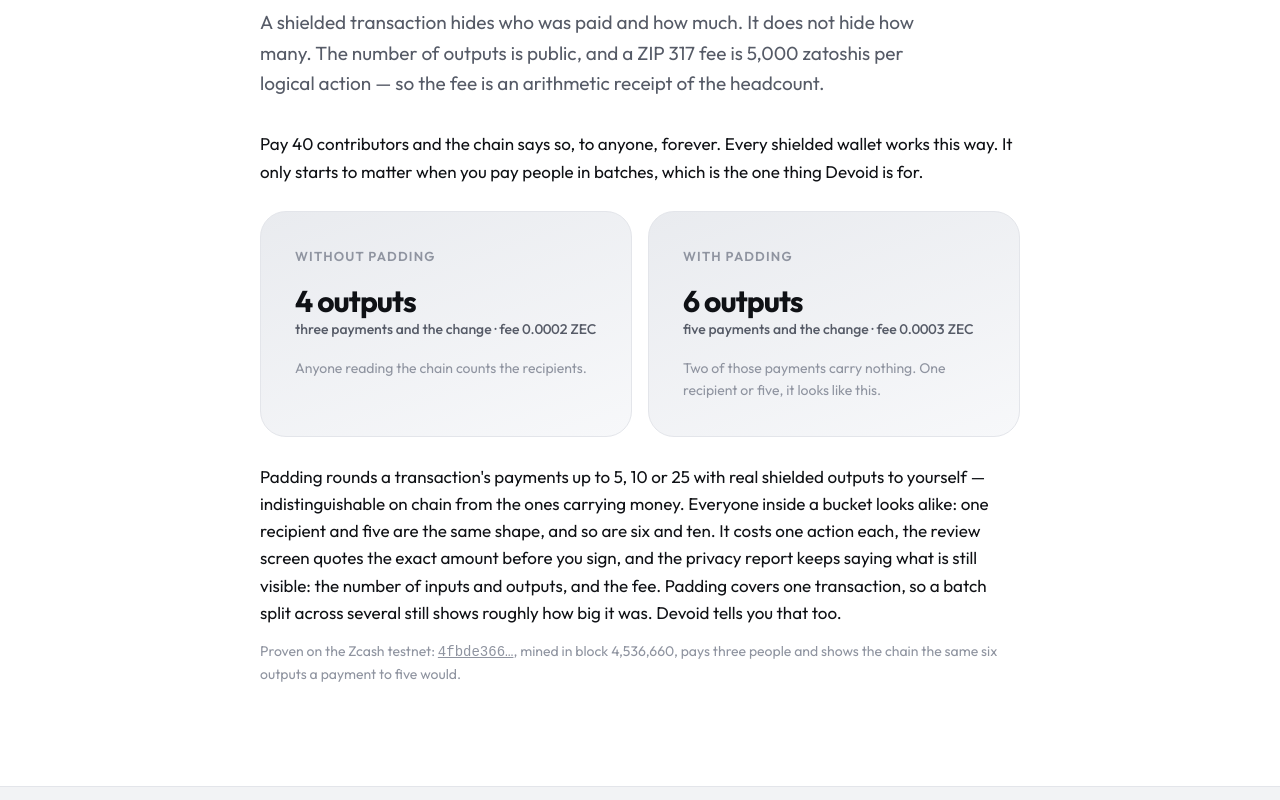
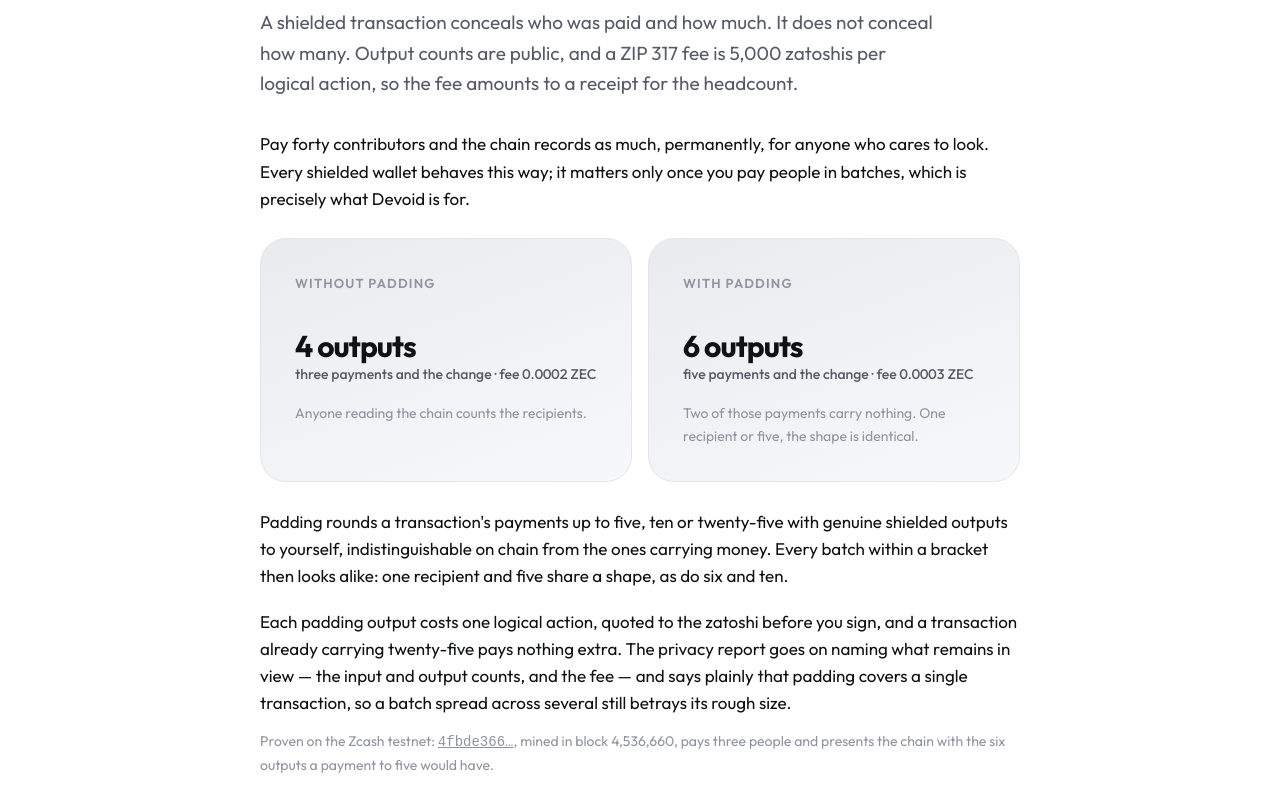
Before and after one commit to davebrian259-tech/Devoid, a website: page site/index.html in a window 1280 px wide. Shown: the part 1080-1880 px from the top of the page. Drawn offline with Linux system fonts and the light colour scheme; files whose address does not match are found by name.

Commit message:
Sharpen the writing on the front page and in the README
An editorial pass, not a change of substance. The hero no longer asks you to
"see what the chain will see"; the headcount section says conceals where it
meant conceals and drops the stray "Devoid tells you that too"; the long
paragraph after the two cards becomes two, with room between them on a phone.

The README's section on the leak loses its bolded list of what is and is not
hidden and keeps one plain sentence of limit instead, padding joins the feature
list where it belongs, the standing limitations read as a roadmap rather than a
confession, and the roadmap now names where this goes next: PCZT for air-gapped
signing, then FROST threshold approval for a payroll batch.

```diff
--- a/site/index.html
+++ b/site/index.html
@@ -38,7 +38,7 @@
     <div class="wrap hero-in">
       <div class="hero-copy">
         <h1>Pay everyone at once. <em>Privately.</em></h1>
-        <p class="lede">Devoid pays a whole list of people in one shielded Zcash transaction. Shielding hides who was paid and how much. Devoid also hides <em>how many</em> — the thing the output count and the fee otherwise give away. See exactly what the chain will see, then sign once.</p>
+        <p class="lede">Devoid pays a whole list of people in one shielded Zcash transaction. Shielding conceals who was paid and how much; Devoid conceals <em>how many</em>, which the output count and the fee would otherwise betray. Read what the chain will record, then sign once.</p>
         <div class="ctas">
           <a class="btn" href="app/" id="open-wallet">Open the wallet
             <svg viewBox="0 0 24 24" aria-hidden="true"><path d="M5 12h14M13 6l6 6-6 6"/></svg></a>
@@ -74,8 +74,8 @@
     <div class="wrap narrow">
       <p class="kicker">The leak nobody closes</p>
       <h2>Batching leaks the batch.</h2>
-      <p class="lede">A shielded transaction hides who was paid and how much. It does not hide how many. The number of outputs is public, and a ZIP 317 fee is 5,000 zatoshis per logical action — so the fee is an arithmetic receipt of the headcount.</p>
-      <p>Pay 40 contributors and the chain says so, to anyone, forever. Every shielded wallet works this way. It only starts to matter when you pay people in batches, which is the one thing Devoid is for.</p>
+      <p class="lede">A shielded transaction conceals who was paid and how much. It does not conceal how many. Output counts are public, and a ZIP 317 fee is 5,000 zatoshis per logical action, so the fee amounts to a receipt for the headcount.</p>
+      <p>Pay forty contributors and the chain records as much, permanently, for anyone who cares to look. Every shielded wallet behaves this way; it matters only once you pay people in batches, which is precisely what Devoid is for.</p>
       <div class="split">
         <div class="shot-card">
           <p class="kicker">Without padding</p>
@@ -85,11 +85,12 @@
         <div class="shot-card">
           <p class="kicker">With padding</p>
           <p class="big-stat">6 outputs<span>five payments and the change · fee 0.0003 ZEC</span></p>
-          <p class="fine">Two of those payments carry nothing. One recipient or five, it looks like this.</p>
+          <p class="fine">Two of those payments carry nothing. One recipient or five, the shape is identical.</p>
         </div>
       </div>
-      <p>Padding rounds a transaction's payments up to 5, 10 or 25 with real shielded outputs to yourself — indistinguishable on chain from the ones carrying money. Everyone inside a bucket looks alike: one recipient and five are the same shape, and so are six and ten. It costs one action each, the review screen quotes the exact amount before you sign, and the privacy report keeps saying what is still visible: the number of inputs and outputs, and the fee. Padding covers one transaction, so a batch split across several still shows roughly how big it was. Devoid tells you that too.</p>
-      <p class="fine">Proven on the Zcash testnet: <a href="https://testnet.zcashexplorer.app/transactions/4fbde3662e5c7b179eae8bd8e09a34da10510f412a4f80e0c2767ff4273ea129"><code>4fbde366…</code></a>, mined in block 4,536,660, pays three people and shows the chain the same six outputs a payment to five would.</p>
+      <p>Padding rounds a transaction's payments up to five, ten or twenty-five with genuine shielded outputs to yourself, indistinguishable on chain from the ones carrying money. Every batch within a bracket then looks alike: one recipient and five share a shape, as do six and ten.</p>
+      <p>Each padding output costs one logical action, quoted to the zatoshi before you sign, and a transaction already carrying twenty-five pays nothing extra. The privacy report goes on naming what remains in view — the input and output counts, and the fee — and says plainly that padding covers a single transaction, so a batch spread across several still betrays its rough size.</p>
+      <p class="fine">Proven on the Zcash testnet: <a href="https://testnet.zcashexplorer.app/transactions/4fbde3662e5c7b179eae8bd8e09a34da10510f412a4f80e0c2767ff4273ea129"><code>4fbde366…</code></a>, mined in block 4,536,660, pays three people and presents the chain with the six outputs a payment to five would have.</p>
     </div>
   </section>
 
@@ -208,12 +209,12 @@
     <div class="wrap narrow">
       <p class="kicker">Install it</p>
       <h2>Keep Devoid on your device.</h2>
-      <p class="lede">The wallet is a web app you can add to your home screen. It opens in its own window, works with no connection, and nothing is uploaded to install it — the browser simply keeps the app. Your wallet stays in your browser either way.</p>
+      <p class="lede">The wallet is a web app you can add to your home screen. It opens in a window of its own and runs with no connection at all. Installing uploads nothing: the browser simply keeps a copy. Your wallet stays where it was, in this browser.</p>
       <div class="ctas">
         <a class="btn" href="app/" id="install-wallet">Open the wallet to install
           <svg viewBox="0 0 24 24" aria-hidden="true"><path d="M12 3v12M7 10l5 5 5-5M5 21h14"/></svg></a>
       </div>
-      <p class="fine">On Android and desktop Chrome or Edge, the wallet offers to install itself. On an iPhone or iPad, open it in Safari and choose Share, then “Add to Home Screen”.</p>
+      <p class="fine">On Android, Chrome and Edge the wallet offers to install itself. On an iPhone or iPad, open it in Safari and choose Share, then “Add to Home Screen”.</p>
       <ul class="platforms">
         <li><span class="p-ico"><svg viewBox="0 0 24 24" aria-hidden="true"><circle cx="12" cy="12" r="9"/><path d="M3 12h18M12 3c2.5 2.7 2.5 15.3 0 18M12 3c-2.5 2.7-2.5 15.3 0 18"/></svg></span>
           <b>Web app</b><span class="p-note">Any phone or computer</span><span class="pill ok">Available now</span></li>
@@ -224,7 +225,7 @@
         <li><span class="p-ico"><svg viewBox="0 0 24 24" aria-hidden="true"><path d="M4 3.5 16.5 12 4 20.5z"/><path d="M4 3.5 13 12l-9 8.5"/></svg></span>
           <b>Play Store</b><span class="p-note">Android</span><span class="pill">Coming soon</span></li>
       </ul>
-      <p class="fine">The extension and the store apps will run the same engine, with the same rule: your keys never leave your device.</p>
+      <p class="fine">The extension and the store apps will run the same engine under the same rule: your keys never leave your device.</p>
     </div>
   </section>
 
--- a/site/site.css
+++ b/site/site.css
@@ -100,6 +100,8 @@ p { margin: 0; }
 .kicker { font-size: 13px; font-weight: 600; letter-spacing: 0.09em; text-transform: uppercase; color: var(--ink-3); margin-bottom: 12px; }
 .section h2 { font-size: clamp(32px, 4vw, 50px); line-height: 1.04; font-weight: 700; max-width: 18ch; margin-bottom: 18px; }
 .section .lede { margin-bottom: 32px; }
+/* body copy in a narrow section: paragraphs need air between them */
+.section .wrap.narrow p + p { margin-top: 18px; }
 
 .how { display: grid; grid-template-columns: minmax(0, 1fr) minmax(0, 1fr); gap: 56px; align-items: center; margin-top: 40px; }
 .steps { list-style: none; margin: 0; padding: 0; display: grid; gap: 30px; }
```
Also changed, not shown: README.md.
